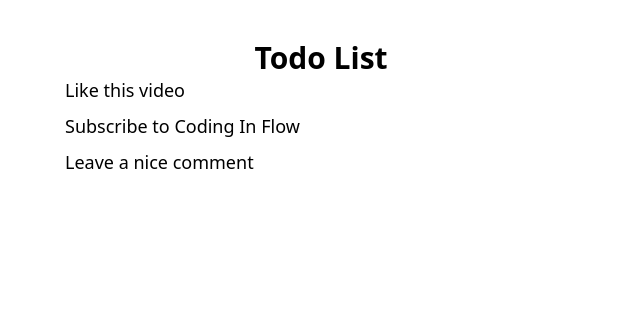
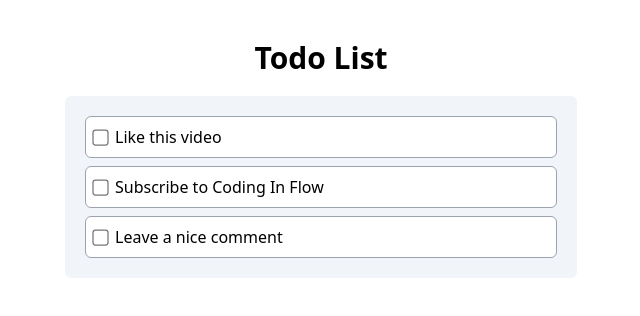
Before and after one commit to Papol14/To-Do-List-App, a React (Vite) app: page / in a window 1280 px wide. Shown: the top 316 px of the page, without its empty margins (319-959 px from the left). Built offline with nearby package versions, Linux system fonts and the light colour scheme.

Commit message:
Set changes

```diff
--- a/src/App.tsx
+++ b/src/App.tsx
@@ -1,15 +1,14 @@
 import { dummyData } from "./data/todos";
+import TodoItem from "./components/TodoItem";
 
 const App = () => {
   return (
-    <main className="py-10 h-screen">
+    <main className="py-10 h-screen space-y-5">
       <h1 className="text-3xl font-bold text-center">Todo List</h1>
-      <div className="max-w-lg mx-auto">
+      <div className="max-w-lg mx-auto bg-slate-100 rounded-md p-5">
         <div className="space-y-2">
           {dummyData.map((todo) => (
-            <p key={todo.id} className="text-lg">
-              {todo.title}
-            </p>
+            <TodoItem key={todo.id} todo={todo} />
           ))}
         </div>
       </div>
--- /dev/null
+++ b/src/components/TodoItem.tsx
@@ -0,0 +1,18 @@
+import { Todo } from "../types/todo";
+
+interface TodoItemProps {
+  todo: Todo;
+}
+
+export default function ({ todo }: TodoItemProps) {
+  return (
+    <div>
+      <label className="flex items-center gap-2 border rounded-md p-2 border-gray-400 bg-white hover:bg-slate-50">
+        <input type="checkbox" className="scale-125" />
+        <span className={todo.completed ? "line-through text-gray-400" : ""}>
+          {todo.title}
+        </span>
+      </label>
+    </div>
+  );
+}
--- a/src/components/TodoListItem.tsx
+++ /dev/null
@@ -1 +0,0 @@
-export default function () {}
```
